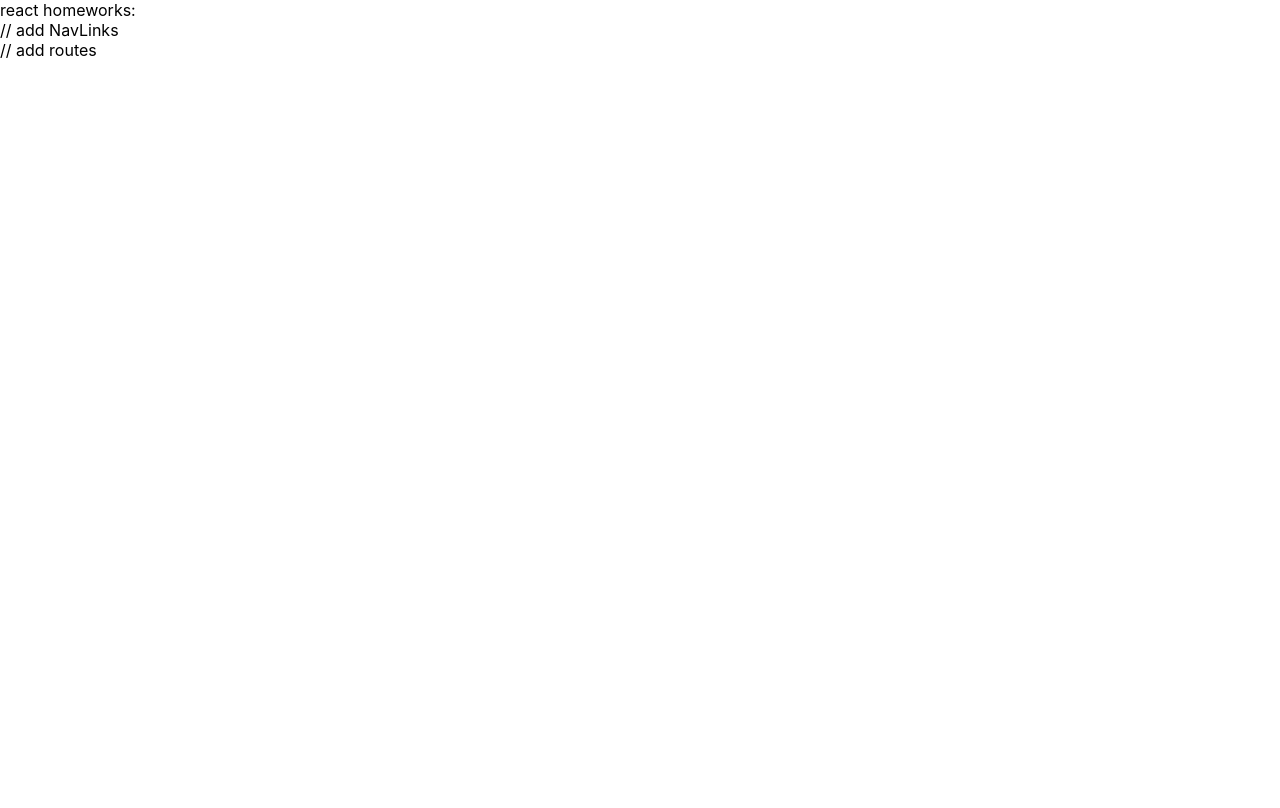
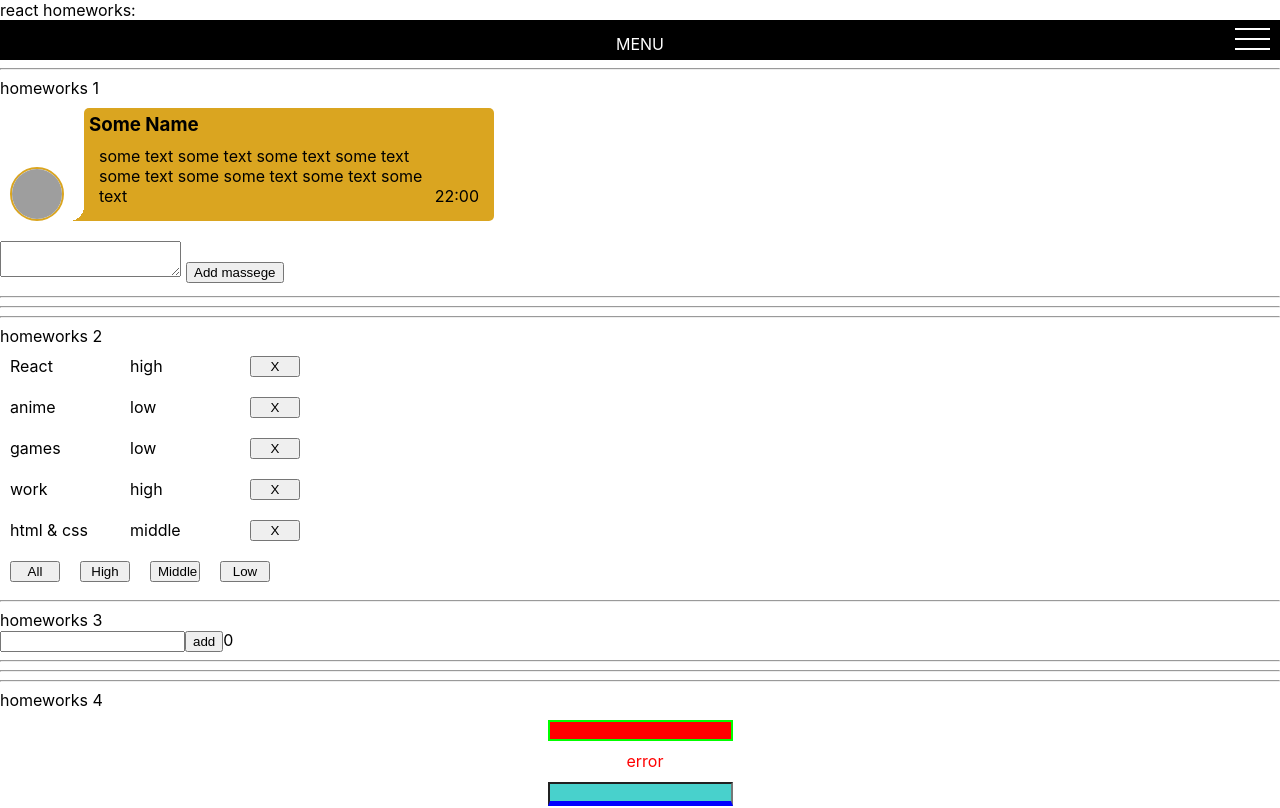
Before and after one commit to Rombeso/app-dz-ignat, a React (Create React App) app: page /#/pre-junior in a window 1280 px wide. Shown: the top 808 px of the page. Built offline with nearby package versions, Linux system fonts and the light colour scheme; grey boxes are pictures that could not be loaded.

Commit message:
Added menu in the five lesson.

```diff
--- a/src/p2-homeworks/h1/HW1.tsx
+++ b/src/p2-homeworks/h1/HW1.tsx
@@ -1,5 +1,6 @@
 import React from 'react'
 import Message from "./Message";
+import classes from './Message.module.css'
 
 const messageData = {
     avatar: 'https://sun9-74.userapi.com/Ph-WiuOtF985il9AvN9JqiCWedmHtSGSSTXrSA/ltEB2Z2-YO4.jpg',
@@ -23,7 +24,7 @@ function HW1() {
                 time={messageData.time}
             />
             <textarea></textarea>
-            <button>Add massege</button>
+            <button className={classes.buttons}>Add massege</button>
             <hr/>
             {/*для личного творчества, могу проверить*/}
             {/*<AlternativeMessage/>*/}
--- a/src/p2-homeworks/h1/Message.module.css
+++ b/src/p2-homeworks/h1/Message.module.css
@@ -1,5 +1,6 @@
 .message {
     display: flex;
+    margin: 10px;
 }
 
 .text {
@@ -38,3 +39,7 @@ width: 15px;
     margin-top: auto;
     margin-bottom: 10px;
 }
+
+.buttons{
+    margin: 5px;
+}
--- a/src/p2-homeworks/h1/Message.tsx
+++ b/src/p2-homeworks/h1/Message.tsx
@@ -11,9 +11,6 @@ type MessagePropstype = {
 export function Message(props: MessagePropstype) {
     return (
         <div className={s.message}>
-            {/*<div className={s.avatar}>*/}
-
-            {/*</div>*/}
             <img className={s.img} src={props.avatar}></img>
             <div className={s.angle}></div>
             <div className={s.text}>
--- a/src/p2-homeworks/h5/HW5.tsx
+++ b/src/p2-homeworks/h5/HW5.tsx
@@ -1,18 +1,20 @@
 import React from 'react'
 import Header from './Header'
-import Routes from './Routes'
+import {HashRouter} from "react-router-dom";
+import RoutesComp, {PATH, PropsType} from "./Routes";
+
 
 function HW5() {
     return (
         <div>
             {/*в gh-pages лучше работает HashRouter*/}
-            {/*<HashRouter>*/}
+            <HashRouter>
 
-            <Header/>
+            <Header path={PATH}/>
 
-            <Routes/>
+            <RoutesComp/>
 
-            {/*</HashRouter>*/}
+            </HashRouter>
         </div>
     )
 }
--- /dev/null
+++ b/src/p2-homeworks/h5/Header.module.css
@@ -0,0 +1,68 @@
+
+.wrapper {
+    margin: 0px auto 0px 0px;
+    width: 100%;
+    background-color: black;
+    position: relative;
+    color: white;
+    text-align: center;
+    height: 40px;
+}
+.checkMenu{
+    display: none;
+}
+.mainLabel {
+display: block;
+    position: absolute;
+    top: 0;
+    left: 0;
+    width: 100%;
+    height: 100%;
+    cursor: pointer;
+    z-index: 2;
+    line-height: 48px;
+}
+.burgerLine {
+position: absolute;
+    top: 8px;
+    right: 10px;
+    width: 35px;
+    height: 2px;
+    background-color: white;
+}
+
+.second, .third {
+top: 18px;
+}
+
+.forth {
+  top: 28px;
+}
+
+.mainMenu {
+display: block;
+    position: absolute;
+    width: 100%;
+    bottom: 0;
+    left: 0;
+    transform: translateY(100%);
+    max-height: 0;
+    font-size: 0;
+    overflow: hidden;
+    transition: .5s all;
+}
+
+.links {
+    display: block;
+    width: 100%;
+    padding: 10px;
+    color: white;
+    text-decoration: none;
+    border-top: 1px solid rgba(255,255,255,0.3);
+    background-color: #000;
+}
+
+.checkMenu:checked ~ .mainMenu  {
+    max-height: 500px;
+    font-size: 16px;
+}
--- a/src/p2-homeworks/h5/Header.tsx
+++ b/src/p2-homeworks/h5/Header.tsx
@@ -1,9 +1,26 @@
 import React from 'react'
+import {Link} from 'react-router-dom';
+import {PropsType} from "./Routes";
+import classes from "./Header.module.css"
 
-function Header() {
+type ThisType = {
+    path: PropsType
+}
+
+function Header(props: ThisType) {
     return (
-        <div>
-            // add NavLinks
+        <div className={classes.wrapper}>
+            <input className={classes.checkMenu} type={"checkbox"} id={'check-menu'}/>
+            <label className={classes.mainLabel} htmlFor={'check-menu'}>MENU</label>
+            <div className={classes.burgerLine + " " + classes.first}></div>
+            <div className={classes.burgerLine + " " + classes.second}></div>
+            <div className={classes.burgerLine + " " + classes.third}></div>
+            <div className={classes.burgerLine + " " + classes.forth}></div>
+            <nav className={classes.mainMenu}>
+                <Link to={props.path.PRE_JUNIOR} className={classes.links}>PreJunior</Link>
+                <Link to={props.path.JUNIOR} className={classes.links}>Junior</Link>
+                <Link to={props.path.JUNIOR_PLUS} className={classes.links}>JuniorPlus</Link>
+            </nav>
 
         </div>
     )
--- a/src/p2-homeworks/h5/Routes.tsx
+++ b/src/p2-homeworks/h5/Routes.tsx
@@ -1,29 +1,43 @@
 import React from 'react'
+import PreJunior from "./pages/PreJunior";
+import Error404 from "./pages/Error404";
+import {Routes, Route, Navigate} from "react-router-dom";
+import JuniorPlus from "./pages/JuniorPlus";
+import Junior from "./pages/Junior";
 
-export const PATH = {
-    PRE_JUNIOR: '/pre-junior',
-    // add paths
+export type PropsType = {
+    PRE_JUNIOR: string
+    JUNIOR: string
+    JUNIOR_PLUS: string
 }
 
-function Routes() {
+export const PATH: PropsType = {
+    PRE_JUNIOR: '/pre-junior',
+    JUNIOR: '/junior',
+    JUNIOR_PLUS: '/junior-plus'
+}
+
+function RoutesComp() {
     return (
+
         <div>
             {/*Switch выбирает первый подходящий роут*/}
-            {/*<Switch>*/}
+            <Routes>
+                {/*в начале мы попадаем на страницу '/' и переходим сразу на страницу PRE_JUNIOR*/}
+                {/*exact нужен чтоб указать полное совподение (что после '/' ничего не будет)*/}
 
-            {/*в начале мы попадаем на страницу '/' и переходим сразу на страницу PRE_JUNIOR*/}
-            {/*exact нужен чтоб указать полное совподение (что после '/' ничего не будет)*/}
-            {/*<Route path={'/'} exact render={() => <Redirect to={PATH.PRE_JUNIOR}/>}/>*/}
+                <Route path={'/'} element={<Navigate to={PATH.PRE_JUNIOR}/>}/>
+                <Route path={PATH.PRE_JUNIOR} element={<PreJunior/>}/>
+                <Route path={PATH.JUNIOR} element={<Junior/>}/>
+                <Route path={PATH.JUNIOR_PLUS} element={<JuniorPlus/>}/>
+                {/*// add routes*/}
 
-            {/*<Route path={PATH.PRE_JUNIOR} render={() => <PreJunior/>}/>*/}
-                // add routes
+                {/*у этого роута нет пути, он отрисуется если пользователь захочет попасть на несуществующую страницу*/}
+                <Route element={<Error404/>}/>
 
-            {/*у этого роута нет пути, он отрисуется если пользователь захочет попасть на несуществующую страницу*/}
-            {/*<Route render={() => <Error404/>}/>*/}
-
-            {/*</Switch>*/}
+            </Routes>
         </div>
     )
 }
 
-export default Routes
+export default RoutesComp
--- /dev/null
+++ b/src/p2-homeworks/h5/pages/Junior.tsx
@@ -0,0 +1,25 @@
+import React from 'react'
+import HW7 from "../../h7/HW7";
+import HW8 from "../../h8/HW8";
+import HW9 from "../../h9/HW9";
+import HW10 from "../../h10/HW10";
+import HW11 from "../../h11/HW11";
+
+
+function Junior() {
+    return (
+        <div>
+            <HW7/>
+            <HW8/>
+            <HW9/>
+            <HW10/>
+            <HW11/>
+
+        </div>
+    )
+}
+
+export default Junior
+
+// сделайте по аналогии пустые страницы джун и джун+
+// туда будут добавляться следующие дз
--- /dev/null
+++ b/src/p2-homeworks/h5/pages/JuniorPlus.tsx
@@ -0,0 +1,18 @@
+import React from 'react'
+import HW12 from "../../h12/HW12";
+
+
+
+function JuniorPlus() {
+    return (
+        <div>
+            <HW12/>
+
+        </div>
+    )
+}
+
+export default JuniorPlus
+
+// сделайте по аналогии пустые страницы джун и джун+
+// туда будут добавляться следующие дз
```
Also changed, not shown: package.json (+9 -1 lines), 1 other file (tests, documents, lock files or other folders).
